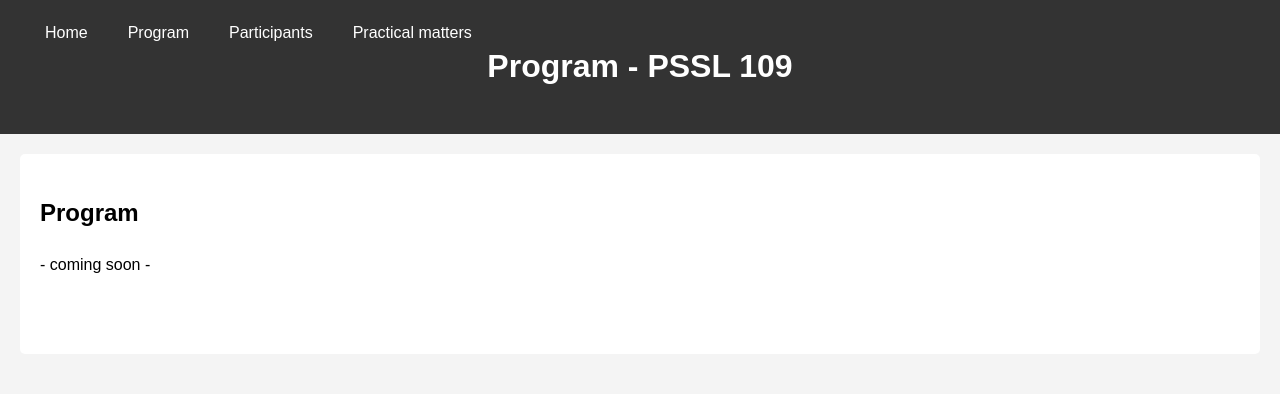
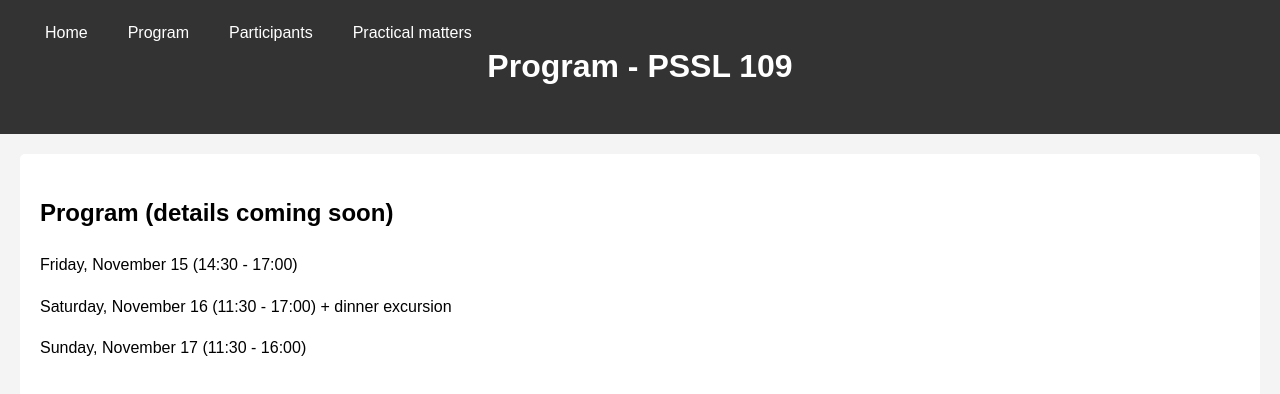
Before and after one commit to B-Starkenburg/PSSL-2024, a plain HTML site: page docs/schedule.html in a window 1280 px wide. Drawn offline with Linux system fonts and the light colour scheme.

Commit message:
Update schedule.html
rough schedule

```diff
--- a/docs/schedule.html
+++ b/docs/schedule.html
@@ -34,8 +34,10 @@
 
     <main>
         <section id="practical">
-            <h2>Program</h2>
-            <p> - coming soon - </p>
+            <h2>Program (details coming soon)</h2>
+            <p> Friday, November 15 (14:30 - 17:00) </p>
+            <p> Saturday, November 16 (11:30 - 17:00) + dinner excursion </p>
+            <p> Sunday, November 17 (11:30 - 16:00) </p>
         </section>
     </main>
 
```
